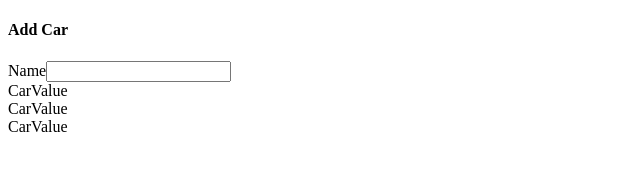
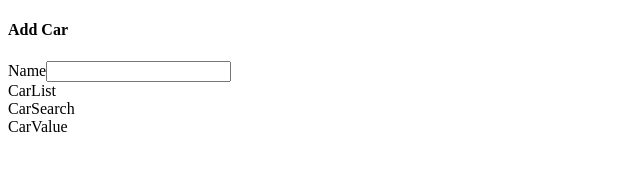
Before and after one commit to tylercodes-11/cars, a React (Create React App) app: page / in a window 1280 px wide. Shown: the top 172 px of the page, without its empty margins (0-640 px from the left). Built offline with nearby package versions, Linux system fonts and the light colour scheme.

Commit message:
updated div text on ui

```diff
--- a/src/components/CarList.js
+++ b/src/components/CarList.js
@@ -1,6 +1,6 @@
 function CarList() {
     return (
-      <div>CarValue</div>
+      <div>CarList</div>
     )
   }
 
--- a/src/components/CarSearch.js
+++ b/src/components/CarSearch.js
@@ -1,6 +1,6 @@
 function CarSearch() {
     return (
-      <div>CarValue</div>
+      <div>CarSearch</div>
     )
   }
 
```
